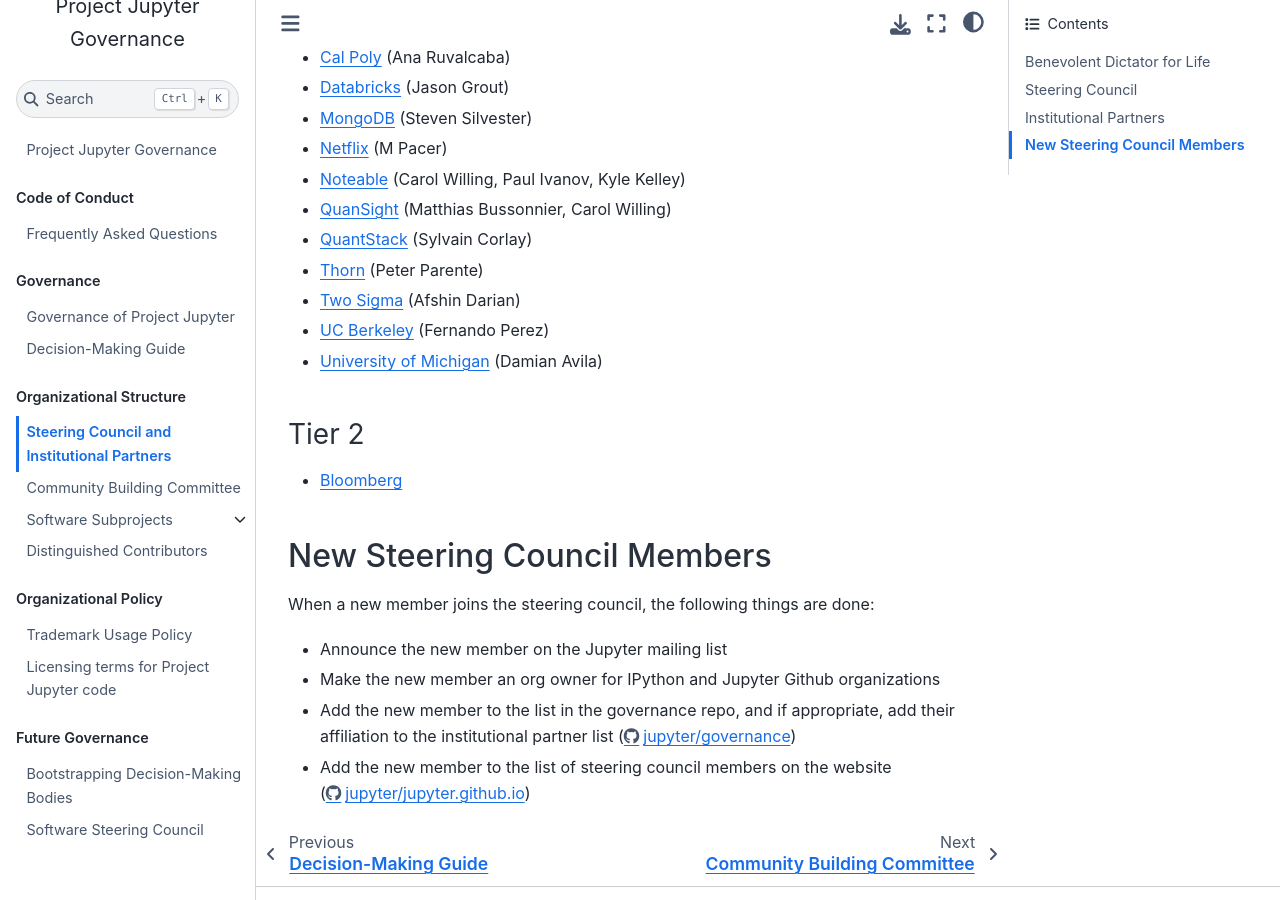
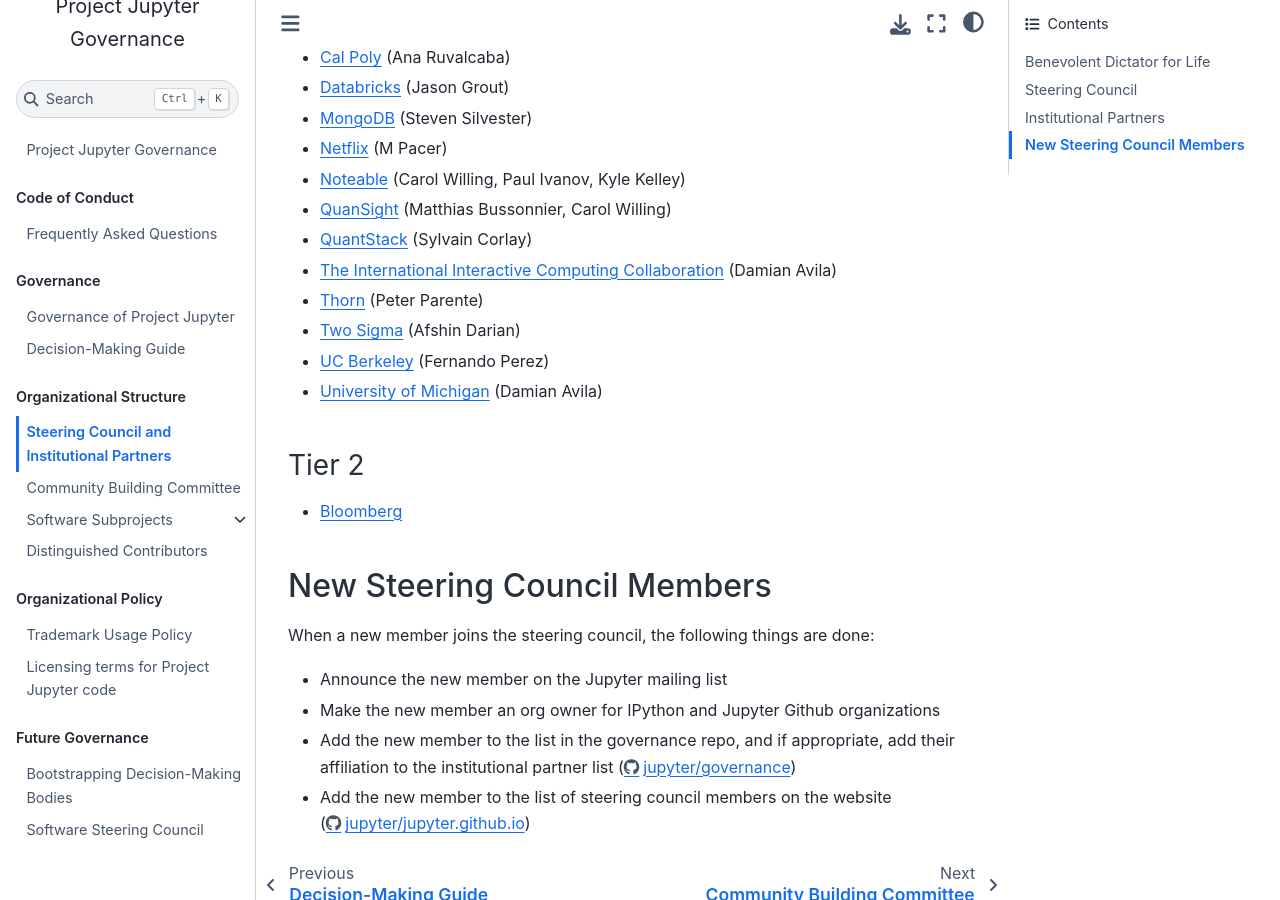
Before and after one commit to jupyter/governance, a Jupyter Book: the page built from people.md, in a window 1280 px wide and 900 px high, scrolled down 2003 px. Built offline with Jupyter Book 1.0.4 settings and Sphinx 7.4.7 and the Sphinx Book theme 1.1.4, drawn with Linux system fonts in a browser that asks for light colours; pages that are not in the unit, such as notebooks, are missing from menus.

Commit message:
Update Damian affiliation

```diff
--- a/people.md
+++ b/people.md
@@ -71,6 +71,7 @@
 - [Noteable](https://noteable.io/) (Carol Willing, Paul Ivanov, Kyle Kelley)
 - [QuanSight](https://www.quansight.com/) (Matthias Bussonnier, Carol Willing)
 - [QuantStack](http://quantstack.net/) (Sylvain Corlay)
+- [The International Interactive Computing Collaboration](https://2i2c.org/) (Damian Avila)
 - [Thorn](https://thorn.org/) (Peter Parente)
 - [Two Sigma](https://www.twosigma.com/) (Afshin Darian)
 - [UC Berkeley](https://www.berkeley.edu/) (Fernando Perez)
```
